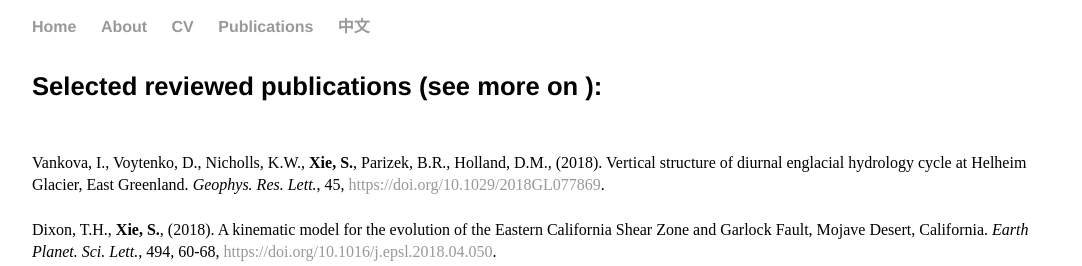
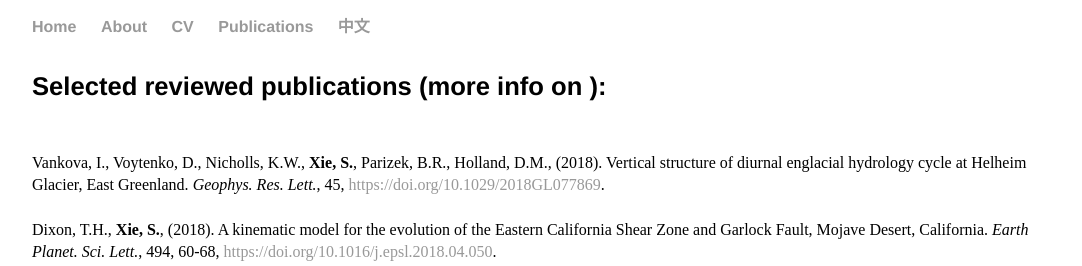
Before and after one commit to suruixie/suruixie.github.io, a Jekyll site: the page built from publications/index.html, in a window 1280 px wide. Shown: the top 266 px of the page, without its empty margins (96-1178 px from the left). Built offline with Jekyll 4.4.1, drawn with Linux system fonts in a browser that asks for light colours; a style sheet for code colours, icons or effects is not loaded.

Commit message:
Update index.html

```diff
--- a/publications/index.html
+++ b/publications/index.html
@@ -4,7 +4,7 @@
 ---
 <link rel="stylesheet" href="https://cdn.rawgit.com/jpswalsh/academicons/master/css/academicons.min.css">
 <div class="publications">
-	<h4>Selected reviewed publications (see more on <a  href="https://scholar.google.com/citations?hl=en&user=kF4StsMAAAAJ&view_op=list_works"><i class="ai ai-google-scholar ai-2x"></i></a>): </h4>
+	<h4>Selected reviewed publications (more info on <a  href="https://scholar.google.com/citations?hl=en&user=kF4StsMAAAAJ&view_op=list_works"><i class="ai ai-google-scholar ai-2x"></i></a>): </h4>
 	<p style="font-size:1.0em;">
 		Vankova, I., Voytenko, D., Nicholls, K.W., <strong>Xie, S.</strong>, Parizek, B.R., Holland, D.M., (2018). Vertical structure of diurnal englacial hydrology cycle at Helheim Glacier, East Greenland. <em>Geophys. Res. Lett.</em>, 45, <a href="https://doi.org/10.1029/2018GL077869">https://doi.org/10.1029/2018GL077869</a>.  <br>
 		<br style="line-height:0.1em">
```
